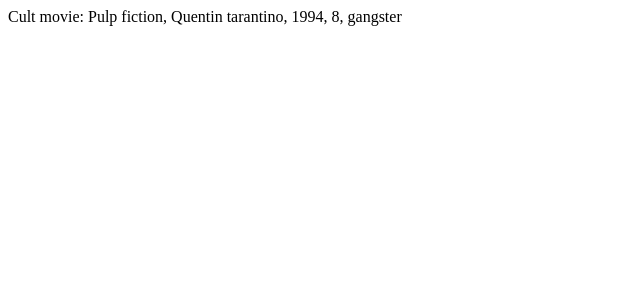
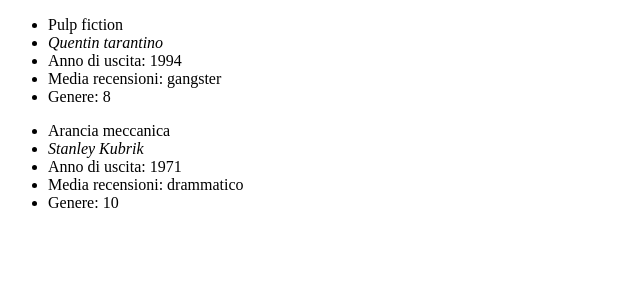
Before and after one commit to AlessandroLembo/php-oop-1, a PHP site: page / in a window 1280 px wide. Shown: the top 300 px of the page, without its empty margins (0-640 px from the left). Run offline with PHP 8.4, Linux system fonts and the light colour scheme.

Commit message:
movie list on template

```diff
--- a/index.php
+++ b/index.php
@@ -33,13 +33,6 @@ $first_movie = new Movie('Pulp fiction', 'Quentin tarantino', 1994, 8, 'gangster
 $second_movie = new Movie('Arancia meccanica', 'Stanley Kubrik', 1971, 10, 'drammatico');
 
 
-$first_movie->printMovie();
-
-
-
-
-
-
 ?>
 
 <!DOCTYPE html>
@@ -53,7 +46,20 @@ $first_movie->printMovie();
 </head>
 
 <body>
-
+    <ul>
+        <li><?= $first_movie->title ?></li>
+        <li><i><?= $first_movie->director ?></i></li>
+        <li>Anno di uscita: <?= $first_movie->year ?></li>
+        <li>Media recensioni: <?= $first_movie->vote  ?></li>
+        <li>Genere: <?= $first_movie->genre  ?></li>
+    </ul>
+    <ul>
+        <li><?= $second_movie->title ?></li>
+        <li><i><?= $second_movie->director ?></i></li>
+        <li>Anno di uscita: <?= $second_movie->year ?></li>
+        <li>Media recensioni: <?= $second_movie->vote  ?></li>
+        <li>Genere: <?= $second_movie->genre  ?></li>
+    </ul>
 </body>
 
 </html>
```
